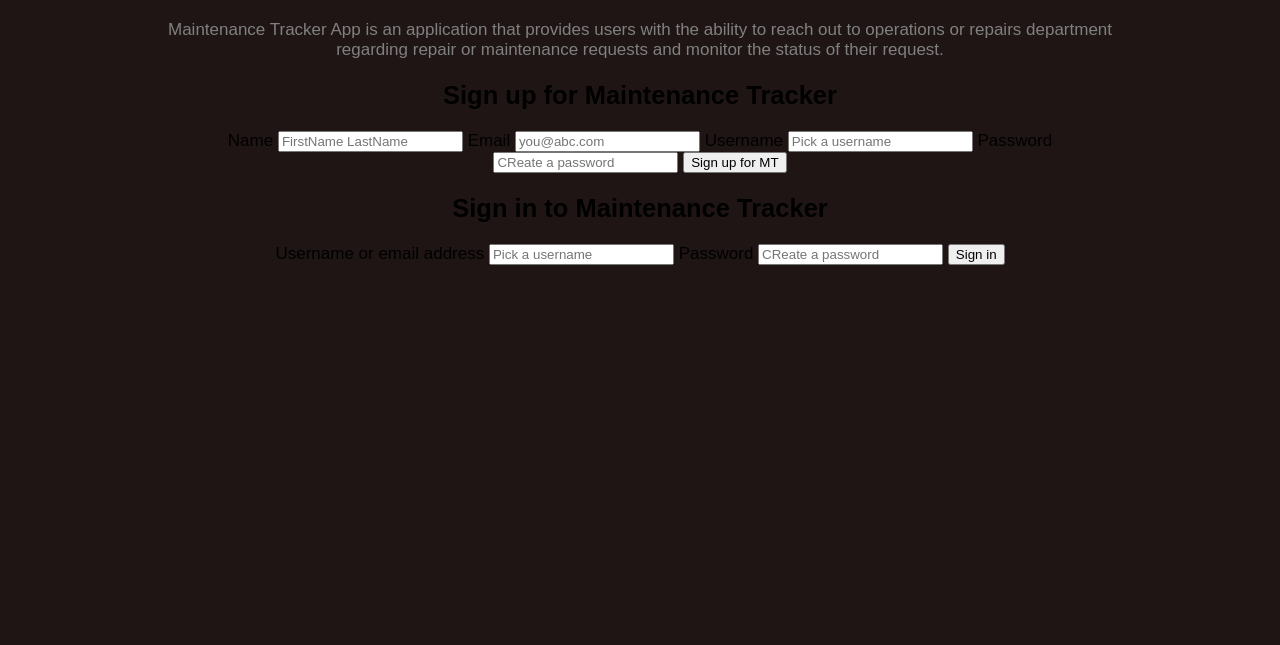
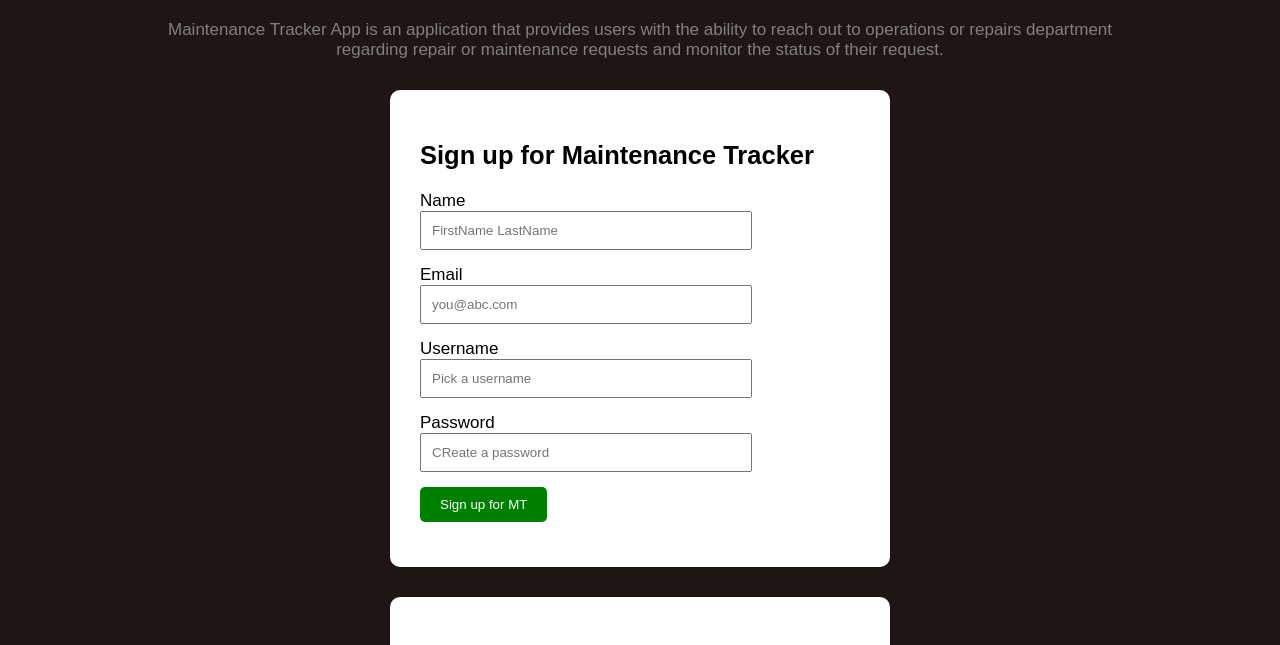
Before and after one commit to Fattylee/Maintenance-Tracker, a plain HTML site: page index.html in a window 1280 px wide. Shown: the part 125-770 px from the top of the page. Drawn offline with Linux system fonts and the light colour scheme.

Commit message:
finish styling form fields

```diff
--- a/css/style.css
+++ b/css/style.css
@@ -46,13 +46,54 @@ a:hover{
     border-bottom: 1px solid white;
 }
 .container{
-    text-align: center;
     max-width: 960px;
     margin: 0 auto;
 }
-h1{
+h1,p{
 color: white;
+text-align: center;
+
 }
 p{
     color: grey;
 }
+
+.data-form{
+    border-radius: 10px;
+    background: white;
+    padding: 30px;
+    margin: 30px auto;
+    max-width: 500px;
+    box-sizing: border-box;
+}
+
+forn label{
+  padding:10px;
+}
+form input{
+    display: block;
+    padding: 10px;
+    width: 70%;
+    margin-bottom: 15px;
+}
+form input:focus{
+    border-radius: 5px;
+    border: 2px solid greenyellow;
+}
+form input[type="submit"]{
+    display: inline-block;
+    width: auto;
+    padding: 10px 20px;
+    background: green;
+    color: white;
+    border: none;
+    outline: none;
+    border-radius: 5px;
+    cursor: pointer;
+}
+form input[type="submit"]:hover{
+    color: green;
+    background: white;
+    border: 1px solid green;
+    outline: none;
+}
--- a/index.html
+++ b/index.html
@@ -30,7 +30,7 @@
                 operations or repairs department regarding repair or maintenance requests and monitor the
                 status of their request.
         </p>
-        <div id="sign-up">
+        <div id="sign-up" class="data-form">
             <h2>Sign up for Maintenance Tracker</h2>
         <form id ="signup" action="#">
             <label for="name">Name</label>
@@ -49,7 +49,7 @@
 
         </form>
     </div>
-        <div id="sign-in">
+        <div id="sign-in" class="data-form">
             <h2>Sign in to Maintenance Tracker</h2>
                 <form action="#">
                         <label for="username">Username or email address</label>
```
